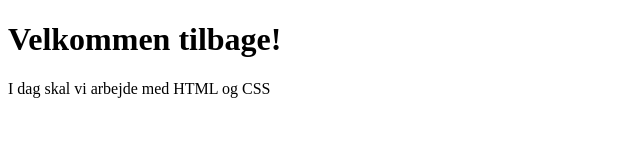
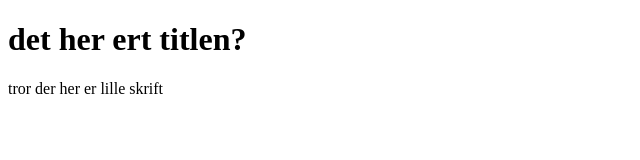
Before and after one commit to SalehDK/SalehDK.github.io, a plain HTML site: page index.html in a window 1280 px wide. Shown: the whole page, without its empty margins (0-640 px from the left). Drawn offline with Linux system fonts and the light colour scheme.

Commit message:
Update index.html

```diff
--- a/index.html
+++ b/index.html
@@ -1,12 +1,12 @@
 <!DOCTYPE html>
 <html>
 <head>
-<title>Dagens program</title>
+<title>jeg tester om det her er store bogstaver</title>
 </head>
 <body>
 
-<h1>Velkommen tilbage!</h1>
-<p>I dag skal vi arbejde med HTML og CSS</p>
+<h1>det her ert titlen?</h1>
+<p> tror der her er lille skrift</p>
 
 </body>
 </html>
```
